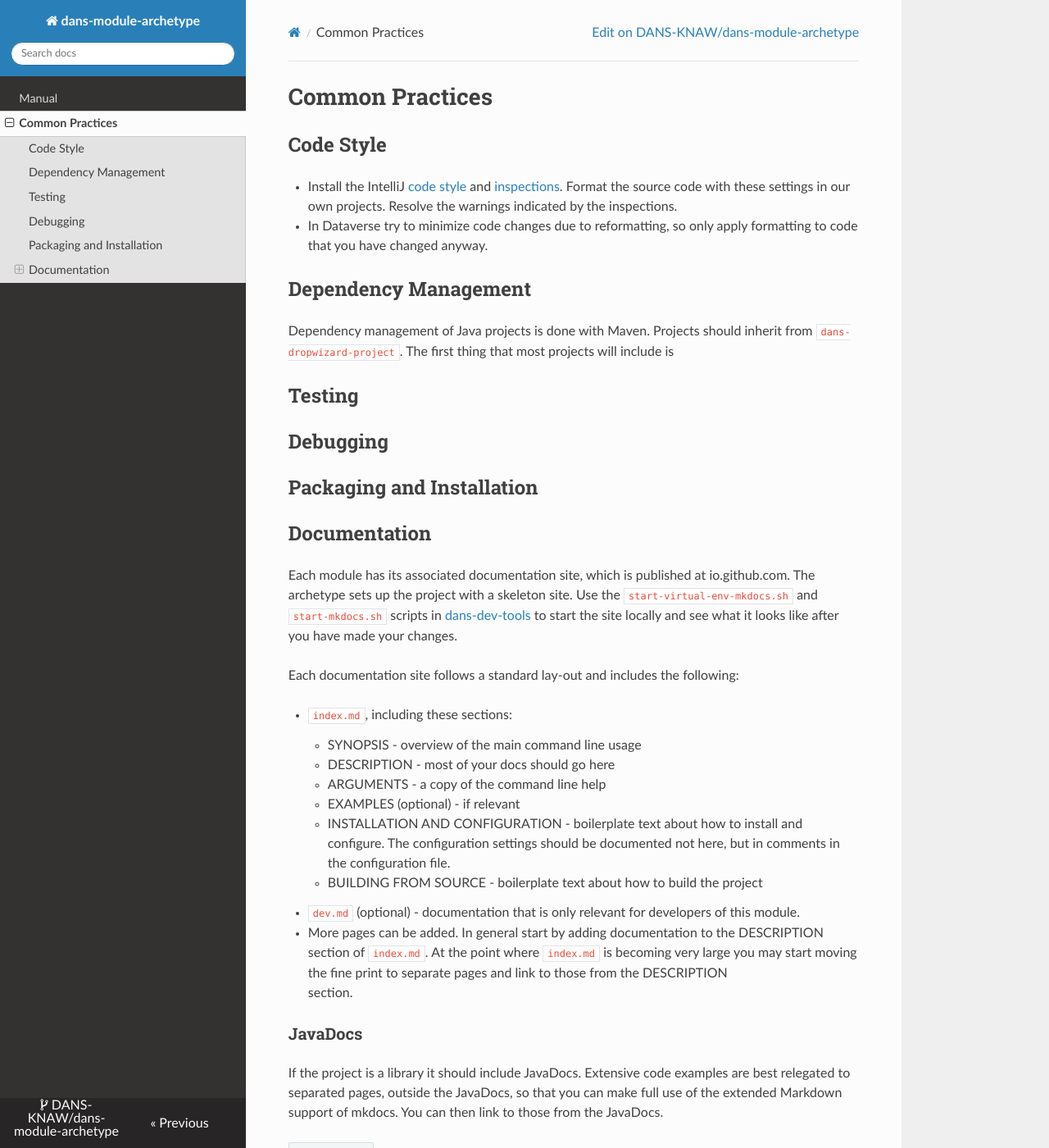
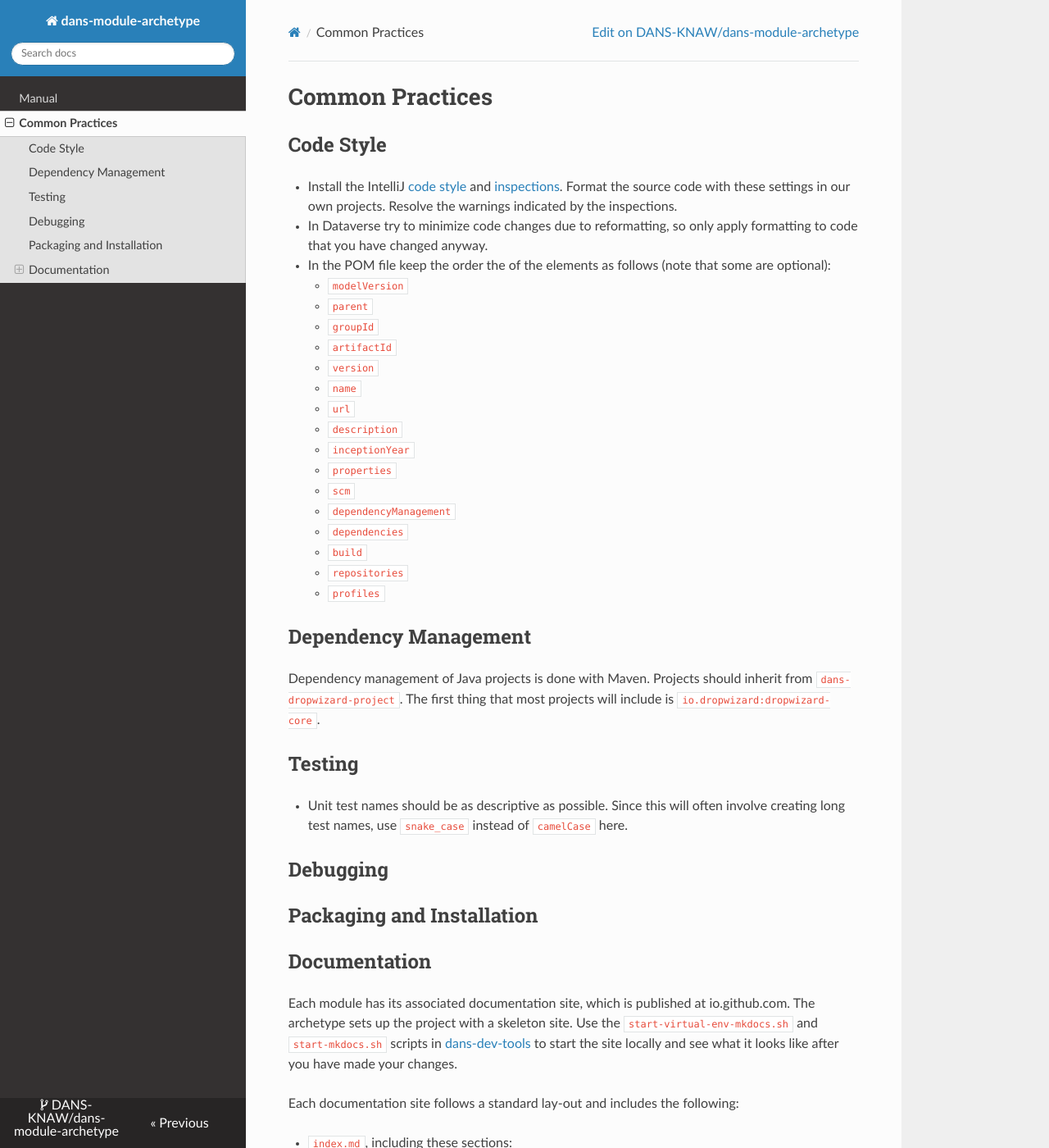
Before and after one commit to DANS-KNAW/dans-module-archetype, an MkDocs documentation site: the page built from docs/common-practices.md, in a window 1280 px wide and 1400 px high. Shown: the whole window at 82% size. Built offline with MkDocs 1.6.1, drawn with Linux system fonts in a browser that asks for light colours; nearby versions of some CDN libraries.

Commit message:
Added docs

```diff
--- a/docs/common-practices.md
+++ b/docs/common-practices.md
@@ -7,15 +7,35 @@ Code Style
 * Install the IntelliJ [code style] and [inspections]. Format the source code with these settings in our own projects. Resolve the warnings
   indicated by the inspections.
 * In Dataverse try to minimize code changes due to reformatting, so only apply formatting to code that you have changed anyway.
+* In the POM file keep the order the of the elements as follows (note that some are optional):
+    * `modelVersion`
+    * `parent`
+    * `groupId`
+    * `artifactId`
+    * `version`
+    * `name`
+    * `url`
+    * `description`
+    * `inceptionYear`
+    * `properties`
+    * `scm`
+    * `dependencyManagement`
+    * `dependencies`
+    * `build`
+    * `repositories`
+    * `profiles`
 
 Dependency Management
 ---------------------
 Dependency management of Java projects is done with Maven. Projects should inherit from `dans-dropwizard-project`. The first
-thing that most projects will include is
+thing that most projects will include is `io.dropwizard:dropwizard-core`.
+
 
 
 Testing
 -------
+
+* Unit test names should be as descriptive as possible. Since this will often involve creating long test names, use `snake_case` instead of `camelCase` here.
 
 Debugging
 ---------
```
Also changed, not shown: 1 other file.
